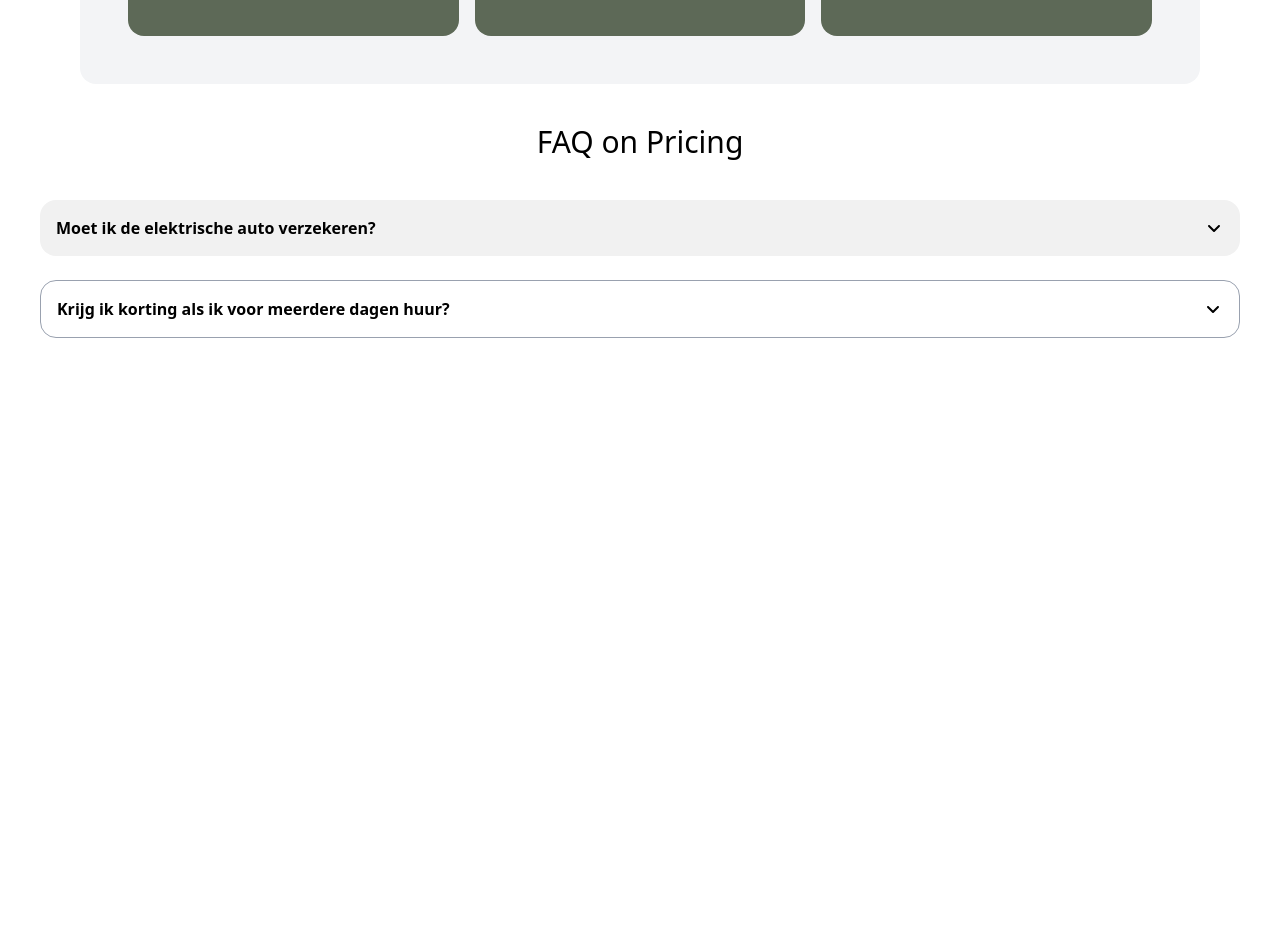
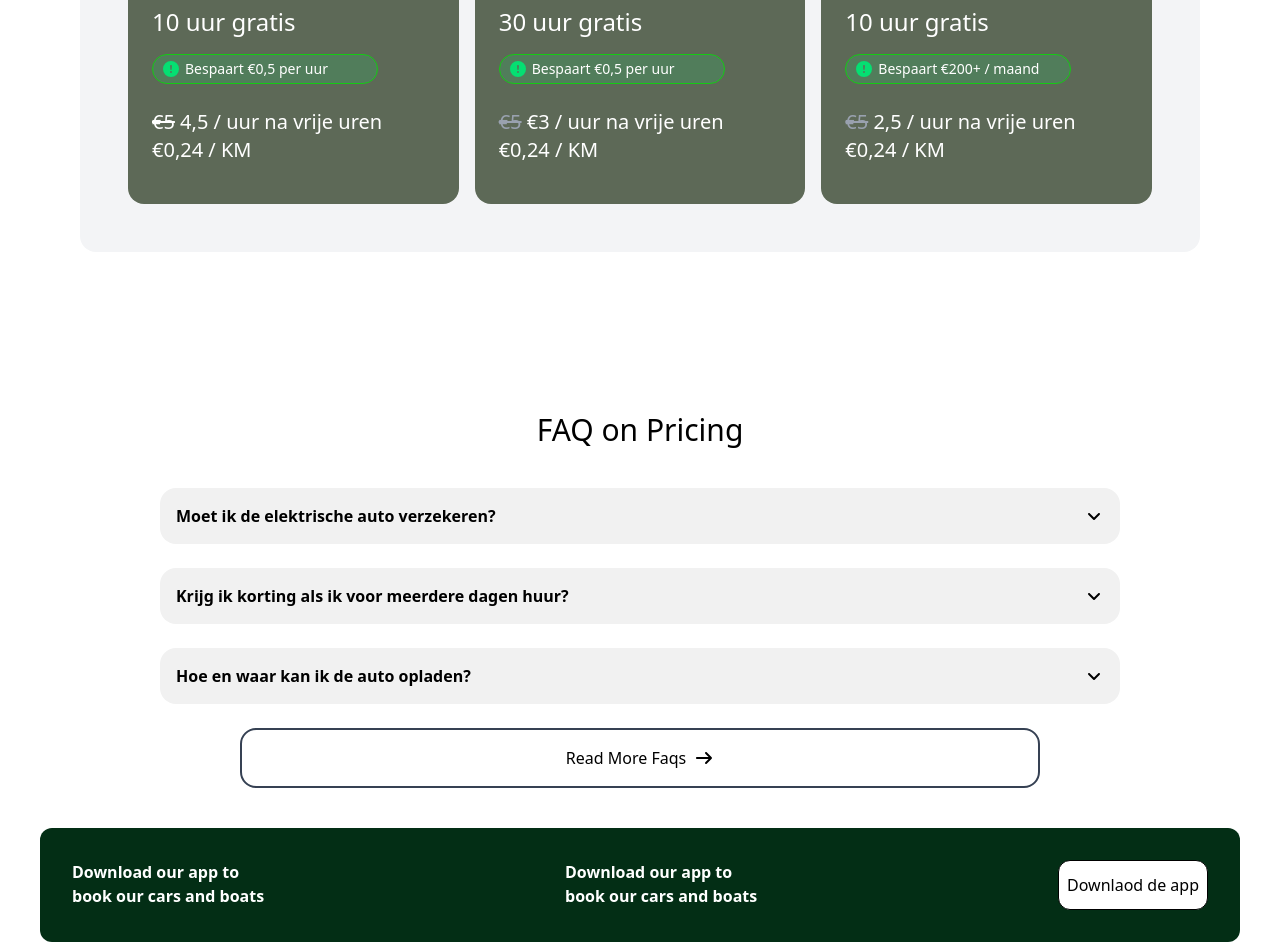
Before and after one commit to kudostech/sark, a React (Vite) app: page / in a window 1280 px wide. Shown: the part 1680-2622 px from the top of the page. Before the commit the page ends 2058 px from the top, so only its background shows below. Built offline with nearby package versions, Linux system fonts and the light colour scheme.

Commit message:
feat: create download section component

```diff
--- a/src/App.jsx
+++ b/src/App.jsx
@@ -3,6 +3,7 @@ import Herosection from "./components/Herosection"
 import Calculator from "./components/Calculator"
 import Pricing from "./components/Pricing"
 import Pricingfaq from "./components/Pricingfaq"
+import Download from "./components/Download"
 function App() {
   return (
   <div className=" overflow-x-hidden">
@@ -11,6 +12,7 @@ function App() {
     <Calculator/>
     <Pricing/>
     <Pricingfaq/>
+    <Download/>
   </div>
   )
 }
--- a/src/components/Calculator.jsx
+++ b/src/components/Calculator.jsx
@@ -288,7 +288,7 @@ function Calculator() {
         </div>
       </div>
 
-      <div className=" hidden lg:block  "> {/* desktop */}
+      <div className=" hidden lg:block mx-20  "> {/* desktop */}
         <section className=" lg:flex lg:justify-between flex mx-10 rounded-2xl mt-10 border border-[#eeeeee]">
           <div className="  p-6 ">
             <h1 className="text-green-600 font-light">COST CALCULATOR</h1>
--- /dev/null
+++ b/src/components/Download.jsx
@@ -0,0 +1,29 @@
+import React from 'react'
+
+function Download() {
+  return (
+    <div>
+
+        <section className=' md:hidden bg-green-950 p-4 flex flex-col justify-center font-bold  gap-3 mx-10 rounded-xl '>
+        <h1 className='text-white text-center'>
+            Download our app to <br /> book our cars and boats
+        </h1>
+        <button className=' mx-auto bg-white border rounded-xl px-2 py-3 font-normal'> Downlaod de app</button>
+        </section>
+
+
+ <section className=' hidden  bg-green-950 p-8 md:flex  justify-between font-bold   mx-10 rounded-xl '>
+        <h1 className='text-white '>
+            Download our app to <br /> book our cars and boats
+        </h1>
+         <h1 className='text-white hidden lg:block '>
+            Download our app to <br /> book our cars and boats
+        </h1>
+        <button className='  bg-white border rounded-xl px-2 py-3 font-normal'> Downlaod de app</button>
+        </section>
+
+    </div>
+  )
+}
+
+export default Download
--- a/src/components/Pricing.jsx
+++ b/src/components/Pricing.jsx
@@ -6,9 +6,13 @@ function Pricing() {
   return (
     <div>
       <section>
-        <h1 className=" text-2xl px-10 font-bold">
+        <h1 className=" text-2xl px-10 font-bold lg:hidden ">
           {" "}
           Je kunt je abonnement elke maand wijzigen of <br /> beëindigen.
+        </h1>
+        <h1 className=" text-2xl px-10 font-bold mx-11 hidden lg:block lg:mt-40 ">
+          {" "}
+          Je kunt je abonnement elke <br />maand wijzigen of beëindigen.
         </h1>
         <div className=" bg-gray-100 lg:mx-20 h-full my-10 py-10 rounded-2xl mx-10 ">
           <p className=" lg:hidden px-5 pb-6 font-light">
--- a/src/components/Pricingfaq.jsx
+++ b/src/components/Pricingfaq.jsx
@@ -1,36 +1,85 @@
-import React from 'react'
-import { FontAwesomeIcon } from '@fortawesome/react-fontawesome';
-import { faAngleDown } from '@fortawesome/free-solid-svg-icons';
+import React from "react";
+import { FontAwesomeIcon } from "@fortawesome/react-fontawesome";
+import { faAngleDown,faArrowRight } from "@fortawesome/free-solid-svg-icons";
+
+import { useState } from "react";
+
+
 function Pricingfaq() {
+
+
+    const [ readFaqs, setReadFaqs ] = useState(false);
+  const faqs = [
+{
+  question: "Moet ik de elektrische auto verzekeren?",
+  answer: " Alle Cars vallen onder de wettelijke aansprakelijkheid, met een eigen risico van €500. Onze maandelijkse zakelijke pakketten zijn volledig vrij van eigen risico."
+ },
+
+ {
+   question:" Krijg ik korting als ik voor meerdere dagen huur?",
+   answer: "kelijkheid, met een eigen risico van €500. Onze maandelijkse zakelijke pakketten zijn volledig vrij van eigen risico."
+ },
+
+ {
+  question:" Hoe en waar kan ik de auto opladen?",
+  answer: "kelijkheid, met een eigen risico van €500. Onze maandelijkse zakelijke pakketten zijn volledig vrij van eigen risico."
+ },
+
+ {
+  question: " kelijkheid, met een eigen risico van €500. Onze maandelijkse zakelijke pakketten zijn volledig vrij van eigen risico.",
+  answer: " ijkheid, met een eigen risico van €500. Onze maandelijk"
+ },
+
+  {
+  question: " kelijkheid, met een eigen risico van €500. Onze maandelijkse zakelijke pakketten zijn volledig vrij van eigen risico.",
+  answer: " ijkheid, met een eigen risico van €500. Onze maandelijk"
+ }
+]
+
+
+
   return (
     <div>
+      <section>
+        <h1 className="text-center font-medium text-3xl mt-10 lg:mt-40">
+          FAQ on Pricing
+        </h1>
+        <div className=" m-10 gap-6 flex flex-col lg:mx-40">
+          {faqs
+          .slice(
+            0, readFaqs ? faqs.length : 3)
+            .map((faq, index) => (
 
-        <section>
-           <h1 className='text-center font-medium text-3xl mt-10'>FAQ on Pricing</h1>
+           <details
 
-         <div className=' m-10 gap-6 flex flex-col'>
-              <details className='group hover:bg-white  bg-[#f1f1f1]  p-4 rounded-2xl '>
-            <summary className=' font-bold list-none flex items-center justify-between ' >
-             <span> Moet ik de elektrische auto verzekeren?</span>
-              <FontAwesomeIcon className=' pointer-events-none transition-transform duration-300 group-open:rotate-180  'icon={faAngleDown}/>
+           key={index}
+
+           className="group hover:bg-white hover:border  hover:border-gray-400  bg-[#f1f1f1]  p-4 rounded-2xl ">
+            <summary className=" font-bold list-none flex items-center justify-between ">
+              <span> {faq.question} </span>
+              <FontAwesomeIcon
+                className=" pointer-events-none transition-transform duration-300 group-open:rotate-180   "
+                icon={faAngleDown}
+              />
             </summary>
-       <p className=' mt-2 text-gray-600 font-light'>Alle Cars vallen onder de wettelijke aansprakelijkheid, met een eigen risico van €500. Onze maandelijkse zakelijke pakketten zijn volledig vrij van eigen risico.</p>
-           </details>
-
-            <details className='group border border-gray-400 p-4 rounded-2xl '>
-            <summary className=' font-bold list-none flex items-center justify-between ' >
-             <span> Krijg ik korting als ik voor meerdere dagen huur?</span>
-              <FontAwesomeIcon className=' pointer-events-none transition-transform duration-300 group-open:rotate-180  'icon={faAngleDown}/>
-            </summary>
-       <p className=' mt-2 text-gray-600 font-light'>Lorem ipsum dolor sit amet consectetur adipisicing elit. Veritatis labore sapiente cum nisi unde reprehenderit, adipisci voluptates quam neque, soluta distinctio pariatur amet illo voluptatum quibusdam assumenda quas minus corporis.</p>
-           </details>
-         </div>
-
-        </section>
+            <p className=" mt-2 text-gray-600 font-light">
+              {faq.answer}
+            </p>
+          </details>
 
 
+           ))}
+
+          <button
+        onClick={() => setReadFaqs(!readFaqs)}
+          className=" hover:bg-gray-300 cursor-pointer border-2 border-gray-700 flex items-center justify-center gap-2 p-4 mx-20 rounded-2xl  ">
+            {readFaqs? "Read Less" : "Read More Faqs"}
+            <FontAwesomeIcon icon={faArrowRight} />
+          </button>
         </div>
-  )
+      </section>
+    </div>
+  );
 }
 
 export default Pricingfaq;
```
